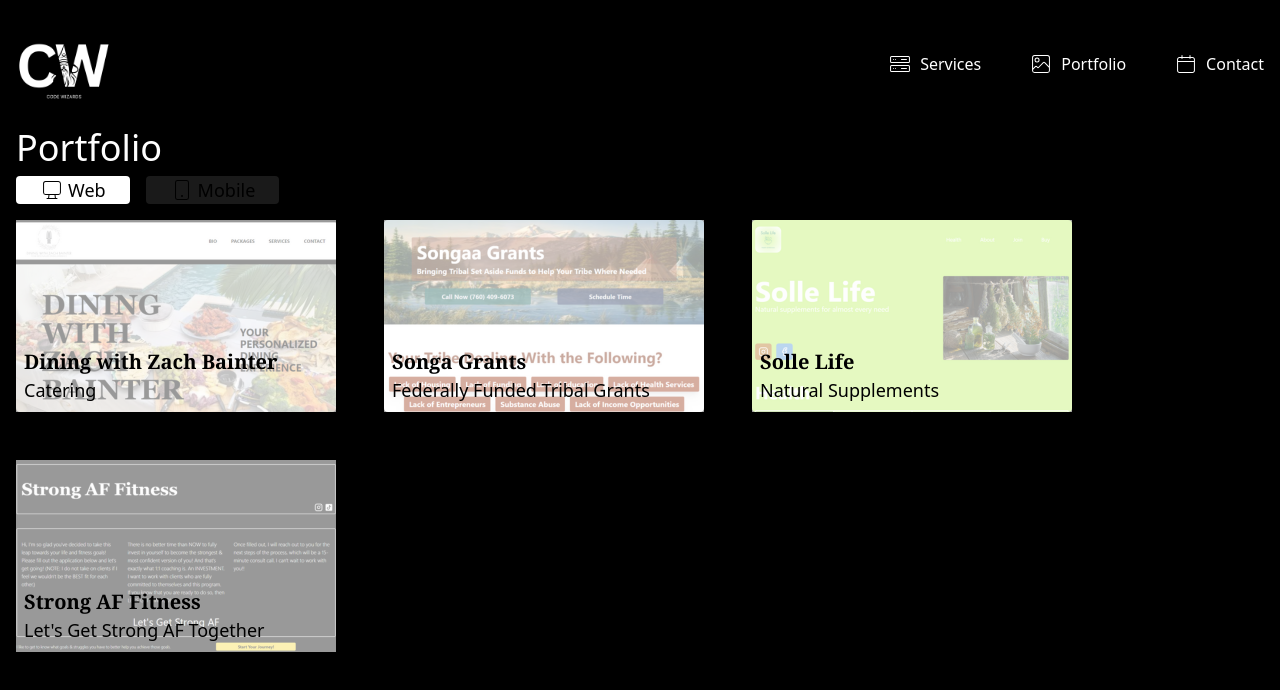
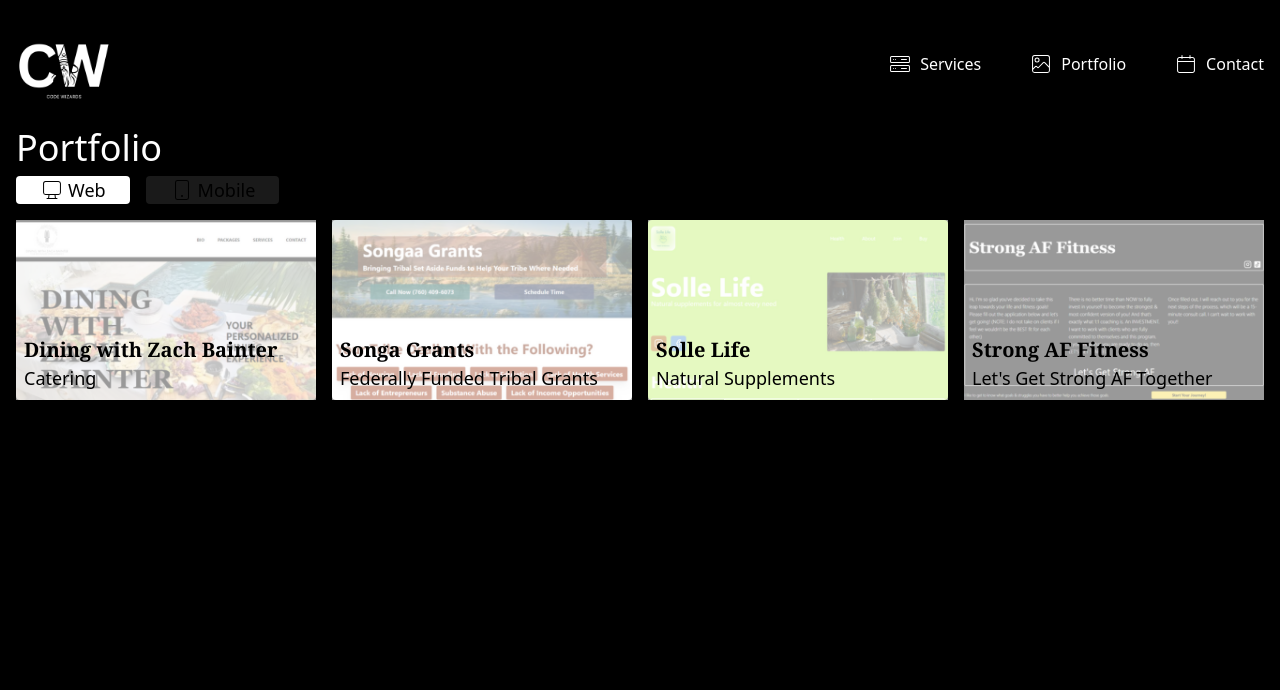
Before and after one commit to jgarcia4444/code-wizards, a React (Create React App) app: page /portfolio in a window 1280 px wide. Shown: the top 690 px of the page. Built offline with nearby package versions, Linux system fonts and the light colour scheme.

Commit message:
started to mess with the portfolio layout.

```diff
--- a/src/Components/Portfolio/Projects/ProjectCard/index.js
+++ b/src/Components/Portfolio/Projects/ProjectCard/index.js
@@ -7,8 +7,8 @@
     const {title, subTitle, websiteUrl, img} = info;
 
     return (
-        <div className="relative rounded">
-            <img src={img} alt="" className=" w-full h-full rounded -z-10" />
+        <div className="relative w-1/2 rounded">
+            <img src={img} alt="" className=" rounded -z-10" />
             <a href={websiteUrl} target="_blank" className="">
                 <div className="absolute top-0 left-0 w-full h-full bg-white bg-opacity-60 flex flex-row z-10 p-2 items-end transition-all duration-500 hover:bg-opacity-0 hover:cursor-pointer hover:scale-105 hover:text-transparent">
                     <div className="flex flex-col">
--- a/src/Components/Portfolio/Projects/index.js
+++ b/src/Components/Portfolio/Projects/index.js
@@ -11,7 +11,7 @@
     }
 
     return (
-        <div className="w-full h-1/2 overflow-y-auto flex flex-row flex-wrap justify-start items-center gap-12 mt-4 transition-all duration-300">
+        <div className="flex flex-row gap-4 overflow-x-auto w-full py-4">
             {renderProjects()}
         </div>
     )
```
